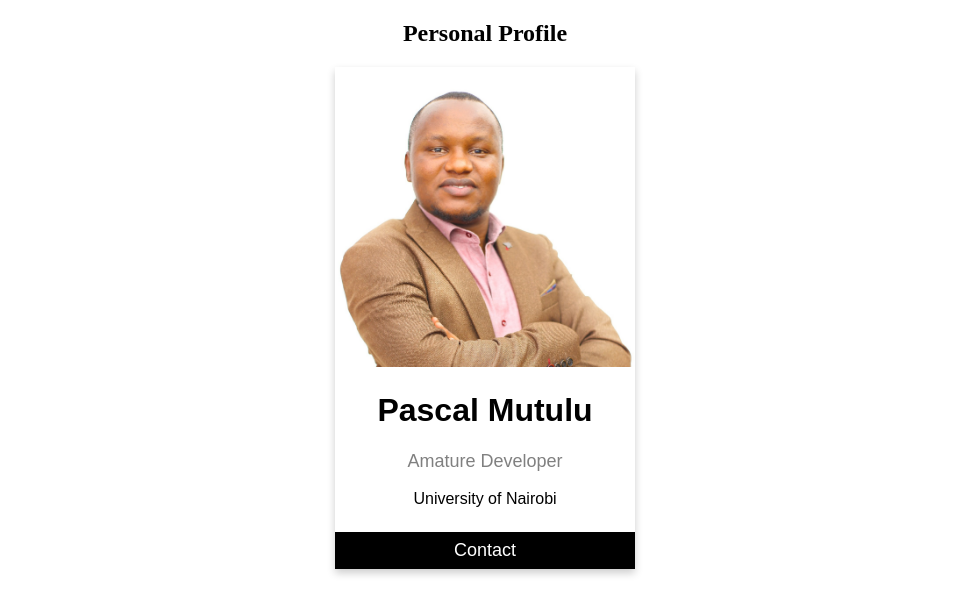
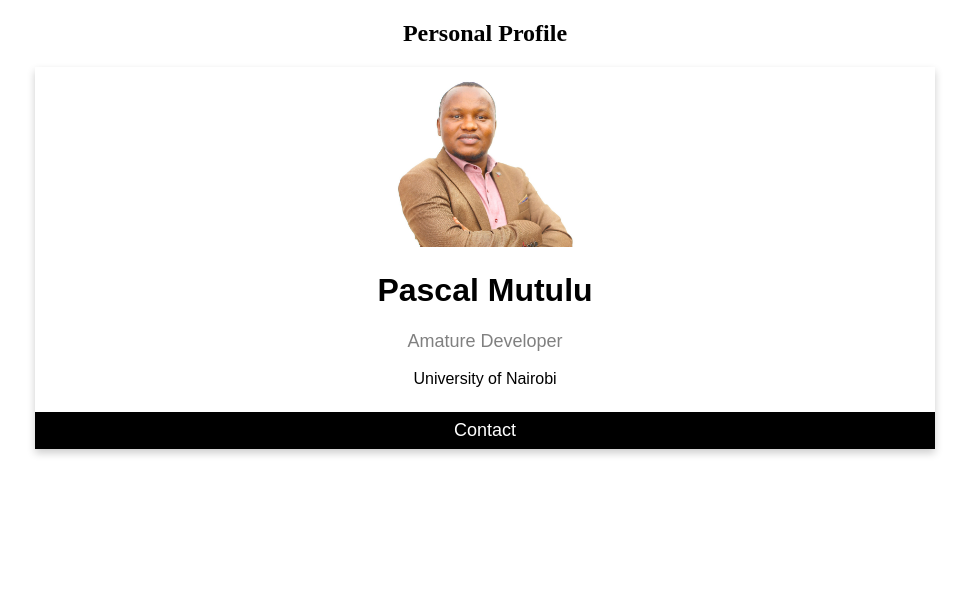
Before and after one commit to pmutulu/week1-devops-project, a plain HTML site: page index.html in a window 1280 px wide. Shown: the whole page, without its empty margins (155-1124 px from the left). Drawn offline with Linux system fonts and the light colour scheme.

Commit message:
Edited page and image width on css and index.html file

```diff
--- a/index.html
+++ b/index.html
@@ -9,7 +9,7 @@
 <h2 style="text-align:center">Personal Profile</h2>
 
 <div class="card">
-  <img src="images/pascal.jpg" alt="John" style="width:100%">
+  <img src="images/pascal.jpg" alt="John" style="width:20%">
   <h1>Pascal Mutulu</h1>
   <p class="title">Amature Developer</p>
   <p>University of Nairobi</p>
--- a/style.css
+++ b/style.css
@@ -1,6 +1,6 @@
 .card {
   box-shadow: 0 4px 8px 0 rgba(0, 0, 0, 0.2);
-  max-width: 300px;
+  max-width: 900px;
   margin: auto;
   text-align: center;
   font-family: arial;
```
